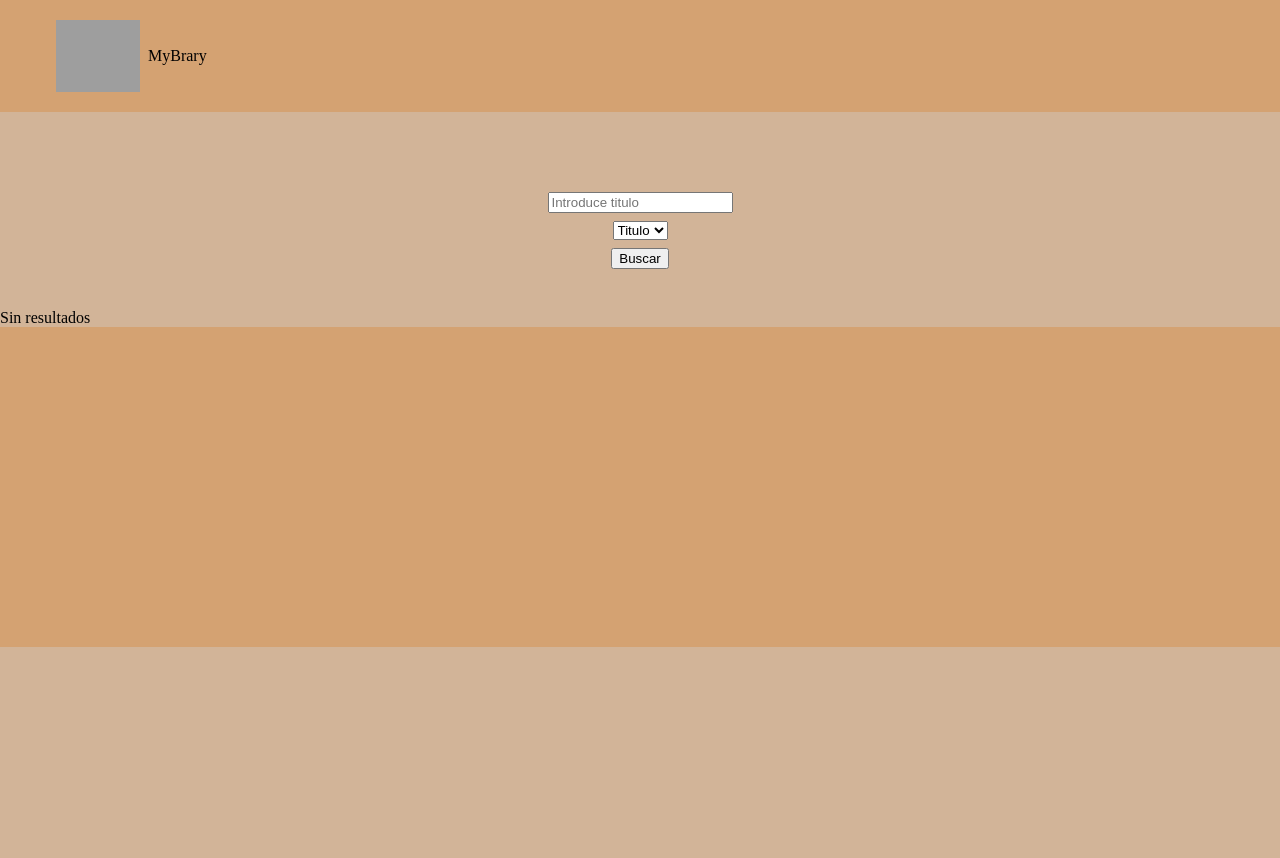
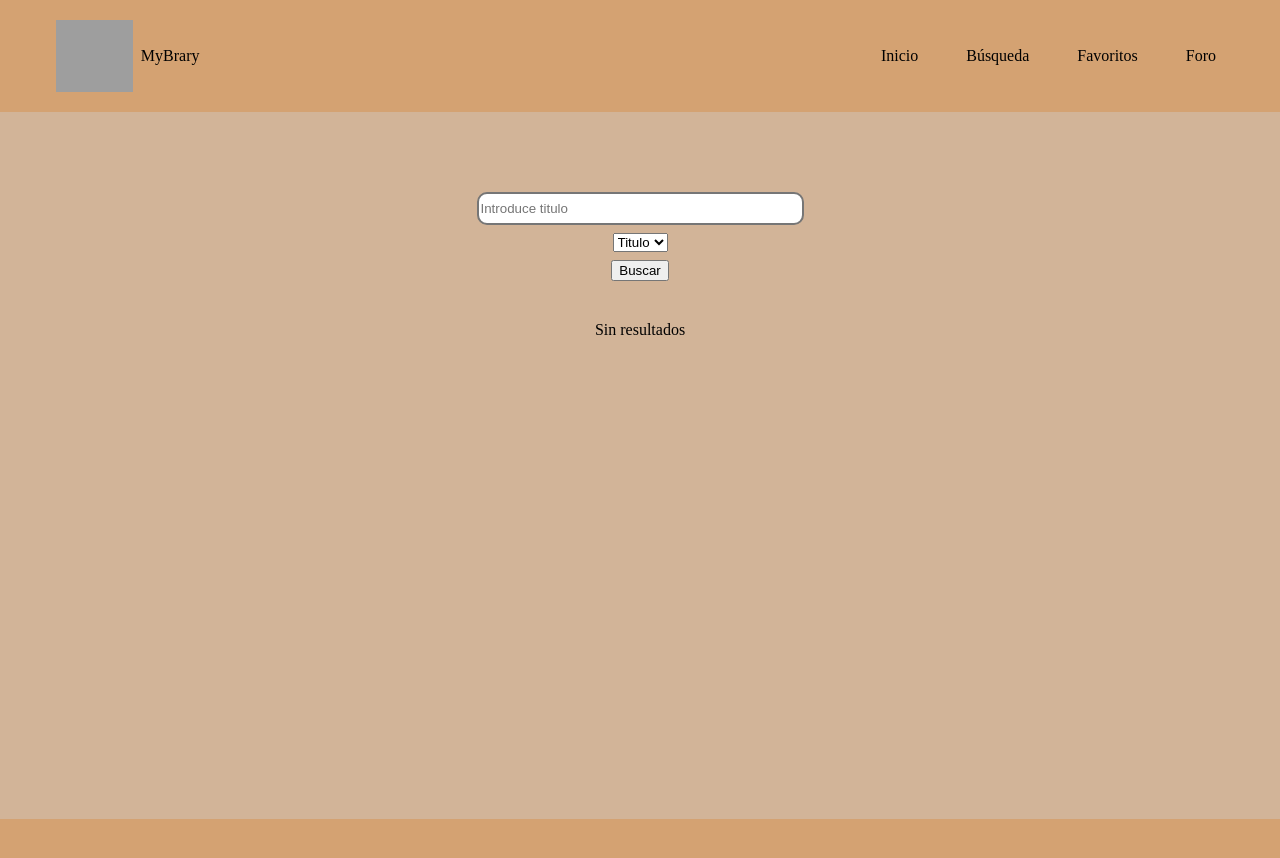
Before and after one commit to jcoeque299/React_Libreria, a React (Vite) app: page /search in a window 1280 px wide. Shown: the top 858 px of the page. Before the commit the page ends 800 px from the top, so only its background shows below. Built offline with nearby package versions, Linux system fonts and the light colour scheme; grey boxes are pictures that could not be loaded.

Commit message:
Mas cambios en el diseño

```diff
--- a/css/index.css
+++ b/css/index.css
@@ -14,24 +14,54 @@ nav {
     width: 100%;
     height: 5em;
     padding: 1em;
+    margin: 0;
     display: flex;
     justify-content: space-between;
     background-color: #D4A272;
 }
 
 nav figure {
-    width: 100%;
+    width: 20%;
     display: flex;
     align-items: center;
 }
 
 nav figure img {
-    width: 7%;
+    width: 30%;
     height: 150%;
 }
 
 nav figcaption {
     margin-left: 0.5em;
+}
+
+nav button {
+    background-color: transparent;
+    cursor: pointer;
+    border: 0;
+    margin-right: 5em;
+}
+
+nav button img {
+    width: 64px;
+}
+
+.links {
+    display: flex;
+    gap: 3em;
+    list-style-type: none;
+    align-items: center;
+    margin-right: 5em;
+}
+
+.links a {
+    color: black;
+    text-decoration: none;
+}
+
+.links a:hover {
+    color:#9c7047;
+    text-decoration: underline;
 }
 
 /*Main style*/
@@ -98,6 +128,11 @@ main section h2 {
     margin-top: 2em;
 }
 
+.book-card-group-favourites {
+    margin-top: 5em;
+    margin-bottom: 5em;
+}
+
 .book-card {
     background-color: #D4A272;
     display: flex;
@@ -158,10 +193,16 @@ main section h2 {
     width:50%;
     display: block;
     margin: 2em auto;
+    margin-top: 0;
 }
 
 .book-info-buttons button:hover {
     cursor: pointer;
+}
+
+.noResults {
+    margin: 0 auto 30em auto;
+    text-align: center;
 }
 
 #amazonButton {
@@ -213,6 +254,17 @@ article h2 {
     justify-content: center;
 }
 
+.search-form form {
+    width: 100%;
+}
+
+.search-form input {
+    border-style: solid;
+    width: 25%;
+    height: 2em;
+    border-radius: 10px;
+}
+
 fieldset {
     border: 0;
     margin-bottom: 0.5em;
--- a/src/components/SearchResults.jsx
+++ b/src/components/SearchResults.jsx
@@ -8,7 +8,7 @@ function SearchResults({results}) {
         if (results) {
             results.forEach((result) => {
                 if (!result.cover_i) {
-                    result.cover_i = `images/bookNotFound.jpg`
+                    result.cover_i = ``
                 }
                 else {
                     result.cover_i = `https://covers.openlibrary.org/b/id/${result.cover_i}-M.jpg`
@@ -30,7 +30,7 @@ function SearchResults({results}) {
                             <Link to={`/book/${result.key.substr(7)}`}>Ver libro</Link>
                         </article>
                     ))
-                ): (<>Sin resultados</>)
+                ): (<p className="noResults">Sin resultados</p>)
             }
         </section>
         </>
--- a/src/layouts/LayoutPublic.jsx
+++ b/src/layouts/LayoutPublic.jsx
@@ -1,4 +1,4 @@
-import { Outlet } from "react-router-dom"
+import { Link, Outlet } from "react-router-dom"
 
 
 function LayoutPublic() {
@@ -10,7 +10,12 @@ function LayoutPublic() {
                 <img src="../images/logo.png"></img>
                 <figcaption>MyBrary</figcaption>
             </figure>
-            {/*Añadir menu de hamburguesa*/}
+            <ul className="links">
+              <li><Link to={"/"}>Inicio</Link></li>
+              <li><Link to={"/search"}>Búsqueda</Link></li>
+              <li><Link to={"/favorites"}>Favoritos</Link></li>
+              <li><Link to={"/forum"}>Foro</Link></li>
+            </ul>
         </nav>
         </header>
         <main>
--- a/src/pages/Book.jsx
+++ b/src/pages/Book.jsx
@@ -20,19 +20,19 @@ function Book() {
     if (favouritedBooks.some((checkBook)=> checkBook.key === book.key)) {
       setFavouriteButton({
         function: removeFromFavourites,
-        text: "Eliminar de favoritos"
+        src: "../images/starred.png"
       })
       return
     }
     setFavouriteButton({
       function: addToFavourites,
-      text: "Añadir a favoritos"
+      src: "../images/notStarred.png"
     })
   }
 
   const [favouriteButton, setFavouriteButton] = useState({
     function: addToFavourites,
-    text: "Añadir a favoritos"
+    src: "../images/notStarred.png"
   })
 
   const {book} = useLoaderData()
@@ -53,7 +53,7 @@ function Book() {
           <p>Páginas: {book.number_of_pages_median}</p>
         </article>
         <aside className="book-info-buttons">
-          <button onClick={favouriteButton.function}><img src="../images/star.png"></img></button>
+          <button onClick={favouriteButton.function}><img src={favouriteButton.src}></img></button>
           <Link to={`https://amazon.com/dp/${book.id_amazon}`}><img src="../images/amazon.png" id="amazonButton"></img></Link>
         </aside>
       </section>
--- a/src/pages/Favorites.jsx
+++ b/src/pages/Favorites.jsx
@@ -5,18 +5,19 @@ function Favorites() {
   const {favouritedBooks} = useLoaderData()
     return (
       <>
-        <ul>
+        <section className="book-card-group-favourites">
             {
                 favouritedBooks.length > 0? (
                     favouritedBooks.map((favouritedBook) => (
-                        <li key={favouritedBook.key}>
-                            <Link to={`/book/${favouritedBook.key.substr(7)}`}>{favouritedBook.title}</Link>
-                            <img src={`https://covers.openlibrary.org/b/id/${favouritedBook.cover_i}-M.jpg`}></img>
-                        </li>
+                        <article key={favouritedBook.key} className="book-card">
+                            <img src={favouritedBook.cover_i}></img>
+                            <p>{favouritedBook.title}</p>
+                            <Link to={`/book/${favouritedBook.key.substr(7)}`}>Ver libro</Link>
+                        </article>
                     ))
-                ): (<>Sin favoritos</>)
+                ): (<p className="noResults">Sin favoritos</p>)
             }
-        </ul>
+        </section>
       </>
     )
   }
--- a/src/pages/Search.jsx
+++ b/src/pages/Search.jsx
@@ -14,7 +14,6 @@ function Search() {
     const sendRequest = async(url) => {
       const data = await fetch(url)
       const books = await data.json()
-      console.log(books.docs)
       setResults(books.docs)
     }
 
--- a/src/router/index.jsx
+++ b/src/router/index.jsx
@@ -4,7 +4,7 @@ import Search from "../pages/Search";
 import Book, {loaderBook} from "../pages/Book";
 import Favorites, {loaderFavourites} from "../pages/Favorites";
 import Contact from "../pages/Contact";
-import Access from "../pages/Access";
+import Forum from "../pages/Forum";
 import NotFound from "../pages/NotFound";
 import LayoutPublic from "../layouts/LayoutPublic";
 
@@ -40,8 +40,8 @@ export const router = createBrowserRouter([
                         element: <Contact/>
                     },
                     {
-                        path: "/access",
-                        element: <Access/>
+                        path: "/forum",
+                        element: <Forum/>
                     }
                 ]
             }
```
Also changed, not shown: src/components/SearchResult.jsx (deleted, +0 -8 lines), src/pages/Access.jsx (deleted, +0 -9 lines), src/pages/Forum.jsx (added, +8 -0 lines), images/notStarred.png (renamed from images/star.png).
